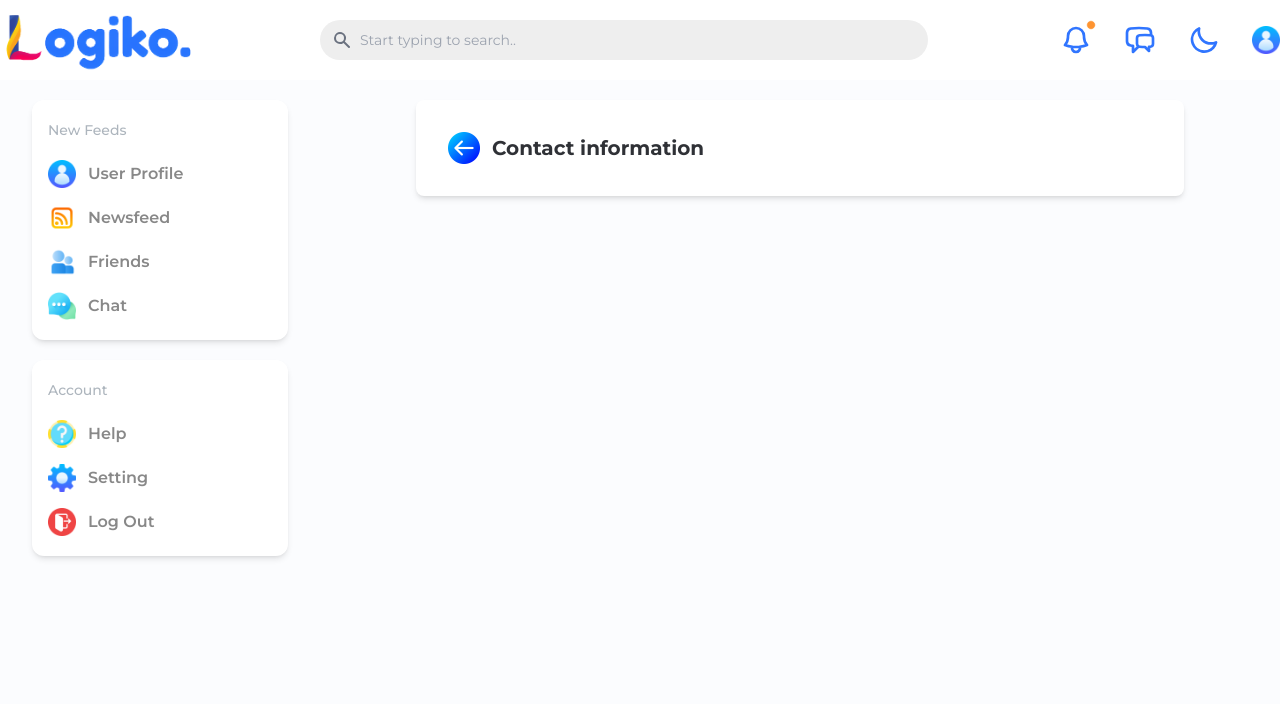
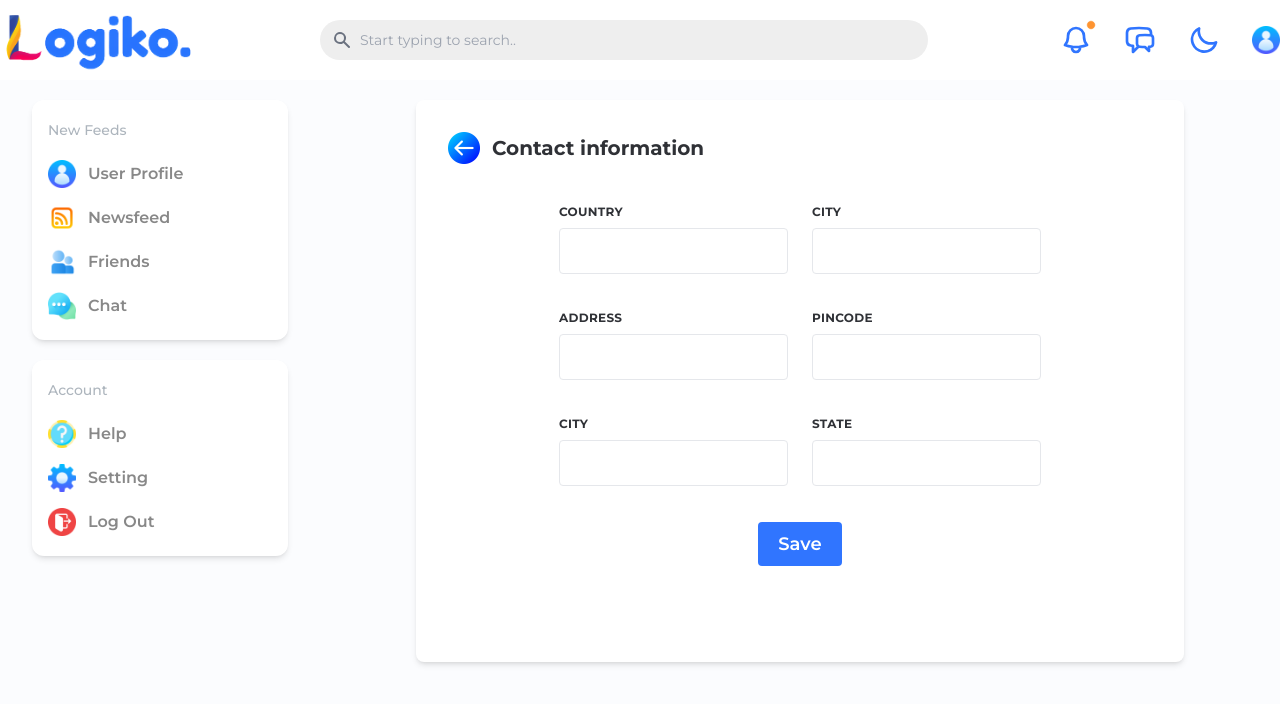
Before and after one commit to CrisTain333/logiko-frontend, a React (Create React App) app: page /settings/contact-information in a window 1280 px wide. Shown: the top 704 px of the page. Built offline with nearby package versions, Linux system fonts and the light colour scheme.

Commit message:
saved address completed

```diff
--- a/src/Pages/Settings/SavedAddress/SavedAddress.jsx
+++ b/src/Pages/Settings/SavedAddress/SavedAddress.jsx
@@ -16,6 +16,104 @@ const SavedAddress = () => {
             <p className="font-bold text-xl">Contact information</p>
           </div>
         </div>
+
+        <div className="user_info flex items-center justify-center">
+          <div>
+            <div className="container mx-auto p-2 lg:p-10">
+              <form className="w-full max-w-lg">
+                <div className="flex flex-wrap -mx-3 mb-6">
+                  <div className="w-full md:w-1/2 px-3 mb-0  ">
+                    <label
+                      className="block uppercase tracking-wide text-base-900 text-xs font-bold mb-2"
+                      htmlFor="country"
+                    >
+                      Country
+                    </label>
+                    <input
+                      className="appearance-none block w-full  text-black font-medium border  rounded py-3 px-4 mb-3 leading-tight focus:outline-none "
+                      type="text"
+                    />
+                  </div>
+                  <div className="w-full md:w-1/2 px-3">
+                    <label
+                      className="block uppercase tracking-wide text-base-900 text-xs font-bold mb-2"
+                      htmlFor="city"
+                    >
+                      City
+                    </label>
+                    <input
+                      className="appearance-none block w-full  text-black font-medium border border-gray-200 rounded py-3 px-4 leading-tight focus:outline-none  "
+                      type="text"
+                      readOnly
+                    />
+                  </div>
+                </div>
+                <div className="flex flex-wrap -mx-3 mb-6">
+                  <div className="w-full md:w-1/2 px-3 mb-0  ">
+                    <label
+                      className="block uppercase tracking-wide text-base-900 text-xs font-bold mb-2"
+                      htmlFor="Address"
+                    >
+                      Address
+                    </label>
+                    <input
+                      className="appearance-none block w-full  text-black font-medium border  rounded py-3 px-4 mb-3 leading-tight focus:outline-none "
+                      type="text"
+                    />
+                  </div>
+                  <div className="w-full md:w-1/2 px-3">
+                    <label
+                      className="block uppercase tracking-wide text-base-900 text-xs font-bold mb-2"
+                      htmlFor="Pincode"
+                    >
+                      Pincode
+                    </label>
+                    <input
+                      className="appearance-none block w-full  text-black font-medium border border-gray-200 rounded py-3 px-4 leading-tight focus:outline-none  "
+                      type="text"
+                    />
+                  </div>
+                </div>
+                <div className="flex flex-wrap -mx-3 mb-6">
+                  <div className="w-full md:w-1/2 px-3 mb-0  ">
+                    <label
+                      className="block uppercase tracking-wide text-base-900 text-xs font-bold mb-2"
+                      htmlFor="City"
+                    >
+                      City
+                    </label>
+                    <input
+                      className="appearance-none block w-full  text-black font-medium border  rounded py-3 px-4 mb-3 leading-tight focus:outline-none "
+                      type="text"
+                    />
+                  </div>
+                  <div className="w-full md:w-1/2 px-3">
+                    <label
+                      className="block uppercase tracking-wide text-base-900 text-xs font-bold mb-2"
+                      htmlFor="State"
+                    >
+                      State
+                    </label>
+                    <input
+                      className="appearance-none block w-full  text-black font-medium border border-gray-200 rounded py-3 px-4 leading-tight focus:outline-none  "
+                      type="text"
+                    />
+                  </div>
+                </div>
+                <div className="flex   -mx-3 mb-6">
+                  <div className="w-full flex  justify-center px-3">
+                    <button
+                      className="w-auto bg-primary text-white py-2 px-5 rounded  transition-all duration-500 text-lg font-semibold"
+                      type="submit"
+                    >
+                      Save
+                    </button>
+                  </div>
+                </div>
+              </form>
+            </div>
+          </div>
+        </div>
       </div>
     </div>
   );
```
